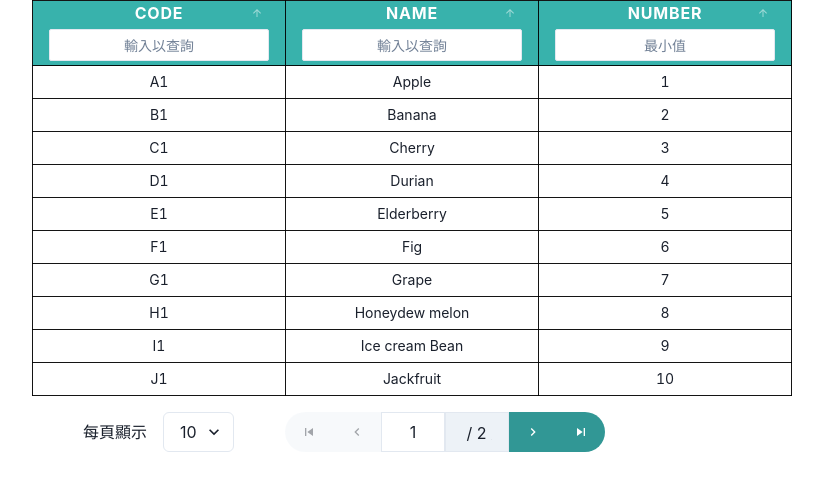
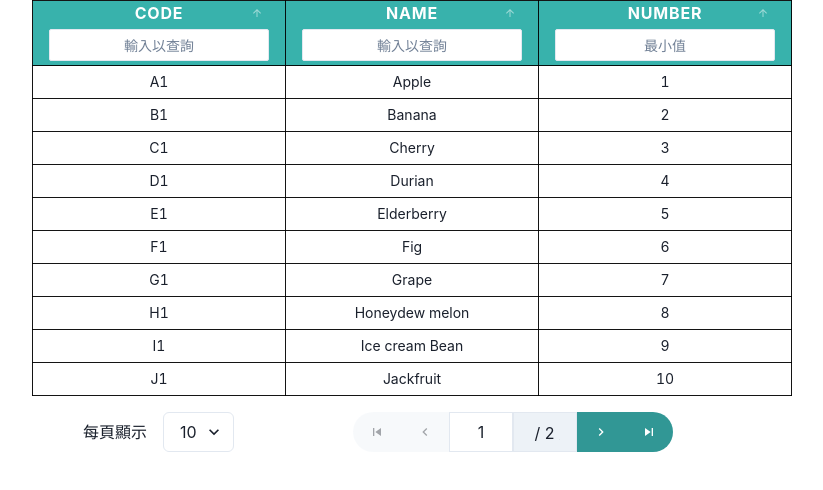
Before and after one commit to fat-qian-qian/cabbage-package, a React (Create React App) app: page / in a window 1280 px wide. Shown: the top 490 px of the page, without its empty margins (228-1051 px from the left). Built offline with nearby package versions, Linux system fonts and the light colour scheme.

Commit message:
PageNavButtonGroup: placeContent:center

```diff
--- a/package.json
+++ b/package.json
@@ -1,6 +1,6 @@
 {
   "name": "@fatqianqian/cabbage-package",
-  "version": "1.0.12",
+  "version": "1.0.13",
   "description": "A collection of advanced and customizable React components built on top of Chakra UI. Starting with a rich data table component offering built-in pagination, theming options, and flexible row customization, this package aims to enhance your Chakra UI experience with a suite of supplementary components for diverse applications.",
   "main": "dist/index.js",
   "scripts": {
--- a/src/components/PageNavButtonGroup.js
+++ b/src/components/PageNavButtonGroup.js
@@ -10,6 +10,7 @@ export const PageNavButtonGroup = ({ table }) => {
         <Flex
             gap={0}
             w={'60%'}
+            placeContent={'center'}
             >
             <Button
                 rounded={'full'}
```
Also changed, not shown: 1 other file (tests, documents, lock files or other folders).
